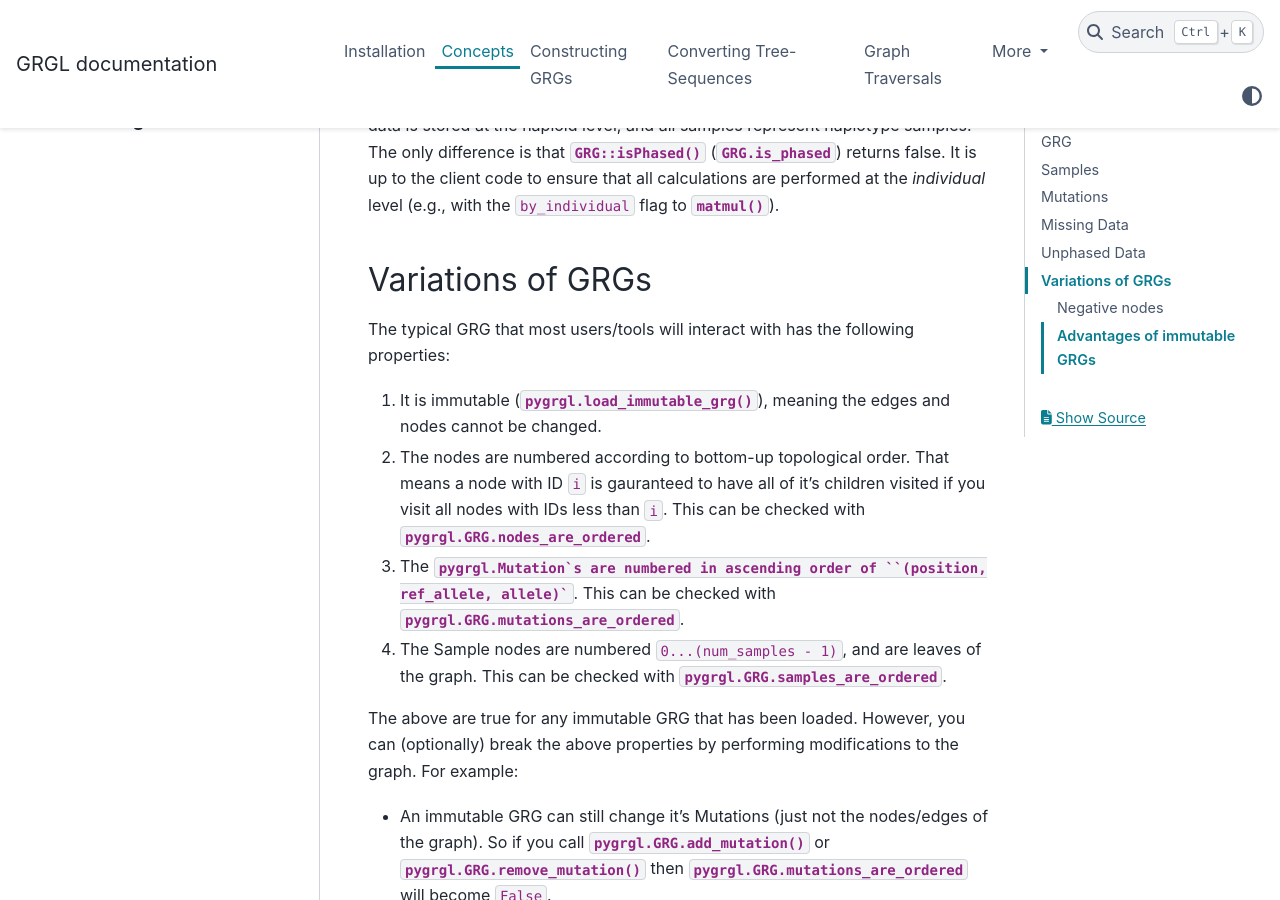
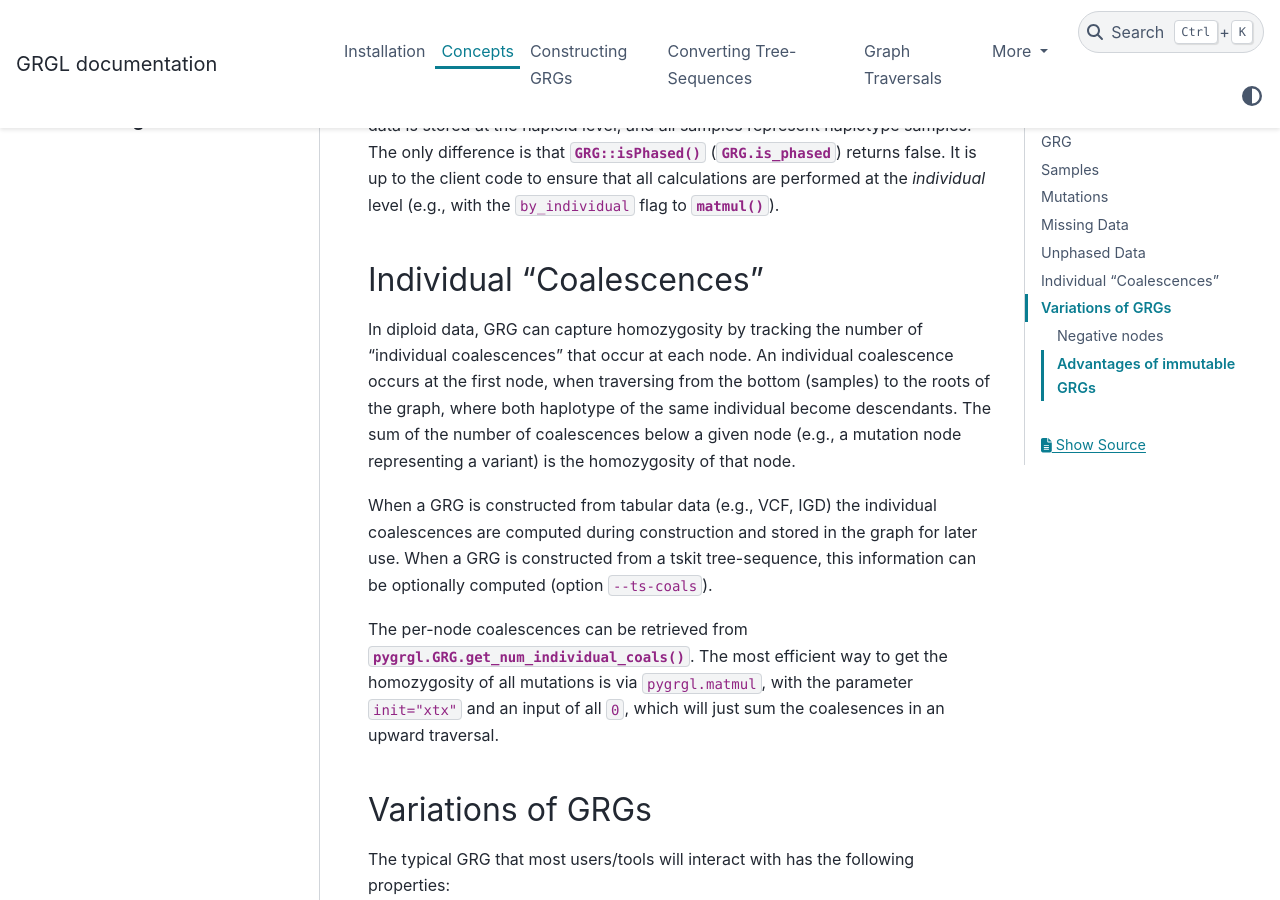
Before and after one commit to aprilweilab/grgl, a Sphinx documentation site: the page built from doc/concepts.rst, in a window 1280 px wide and 900 px high, scrolled down 4323 px. Built offline with Sphinx 7.4.7 and the PyData theme 0.15.4, drawn with Linux system fonts in a browser that asks for light colours; the version number could not be read and is left out; cross-references to code outside the pages are shown as plain code.

```diff
--- a/doc/concepts.rst
+++ b/doc/concepts.rst
@@ -149,6 +149,23 @@
 to ensure that all calculations are performed at the *individual* level (e.g., with the ``by_individual`` flag to
 :py:meth:`matmul`).
 
+Individual "Coalescences"
+-------------------------
+
+In diploid data, GRG can capture homozygosity by tracking the number of "individual coalescences" that occur at each node.
+An individual coalescence occurs at the first node, when traversing from the bottom (samples) to the roots of the graph,
+where both haplotype of the same individual become descendants. The sum of the number of coalescences below a given node (e.g.,
+a mutation node representing a variant) is the homozygosity of that node.
+
+When a GRG is constructed from tabular data (e.g., VCF, IGD) the individual coalescences are computed during construction
+and stored in the graph for later use. When a GRG is constructed from a tskit tree-sequence, this information can be
+optionally computed (option ``--ts-coals``).
+
+The per-node coalescences can be retrieved from :py:meth:`pygrgl.GRG.get_num_individual_coals`. The most efficient way to
+get the homozygosity of all mutations is via :py:math:`pygrgl.matmul`, with the parameter ``init="xtx"`` and an input of
+all ``0``, which will just sum the coalesences in an upward traversal.
+
+
 Variations of GRGs
 ------------------
 
```
Also changed, not shown: 2 other files.
